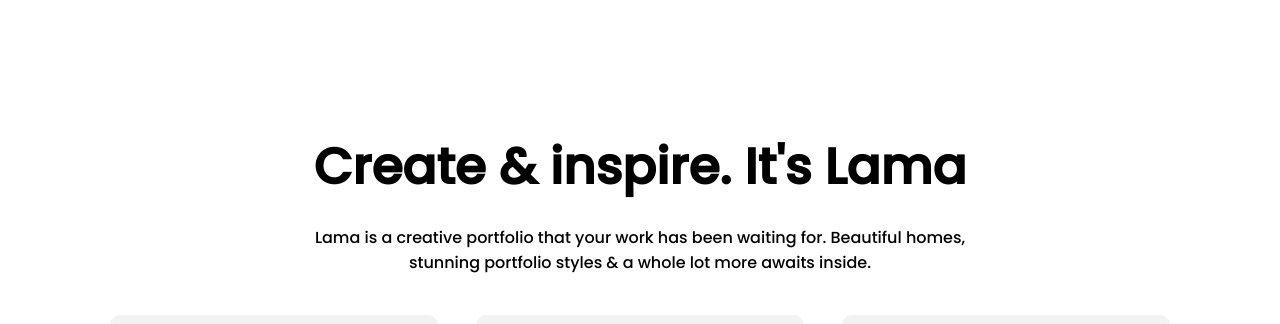
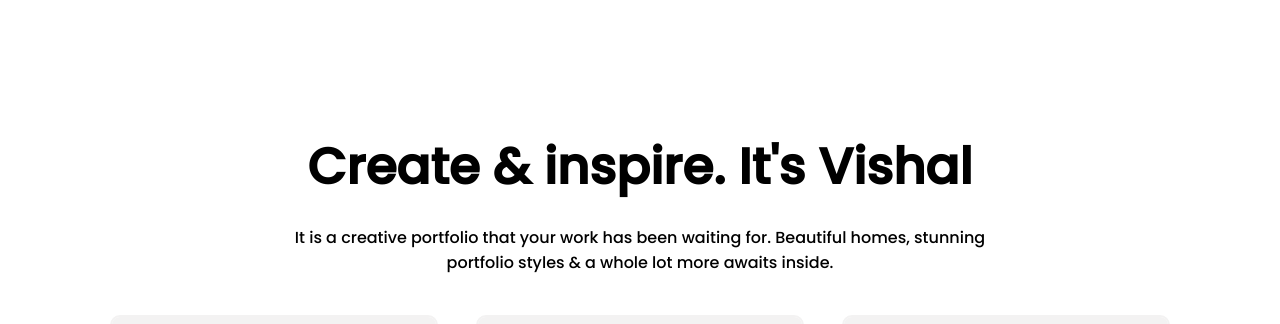
Before and after one commit to realvishalrana/react-Portfolio, a React (Create React App) app: page / in a window 1280 px wide. Shown: the part 1520-1844 px from the top of the page. Built offline with nearby package versions, Linux system fonts and the light colour scheme.

Commit message:
minor changes

```diff
--- a/src/Components/productList/ProductList.jsx
+++ b/src/Components/productList/ProductList.jsx
@@ -6,9 +6,9 @@ const ProductList = () => {
   return (
     <div className="pl">
       <div className="pl-texts">
-        <h1 className="pl-title">Create & inspire. It's Lama</h1>
+        <h1 className="pl-title">Create & inspire. It's Vishal</h1>
         <p className="pl-desc">
-          Lama is a creative portfolio that your work has been waiting for.
+          It is a creative portfolio that your work has been waiting for.
           Beautiful homes, stunning portfolio styles & a whole lot more awaits
           inside.
         </p>
```
